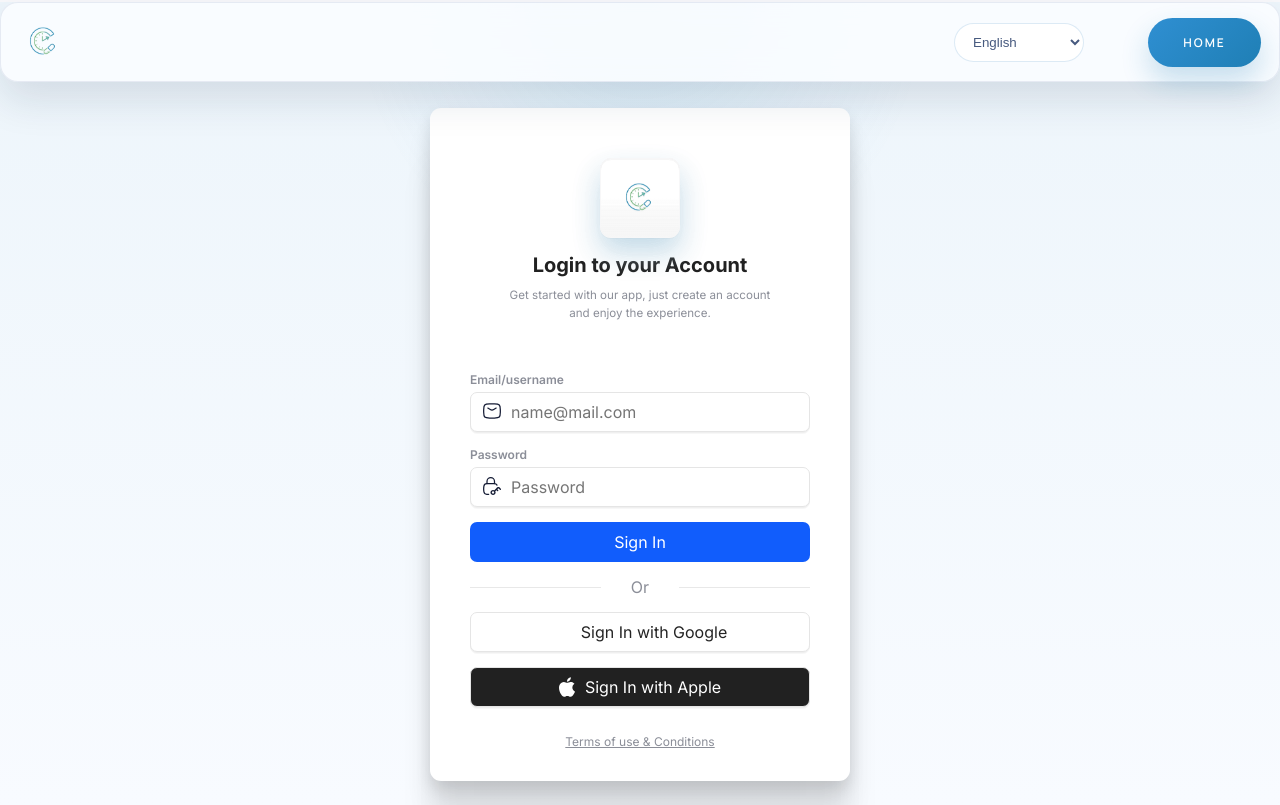
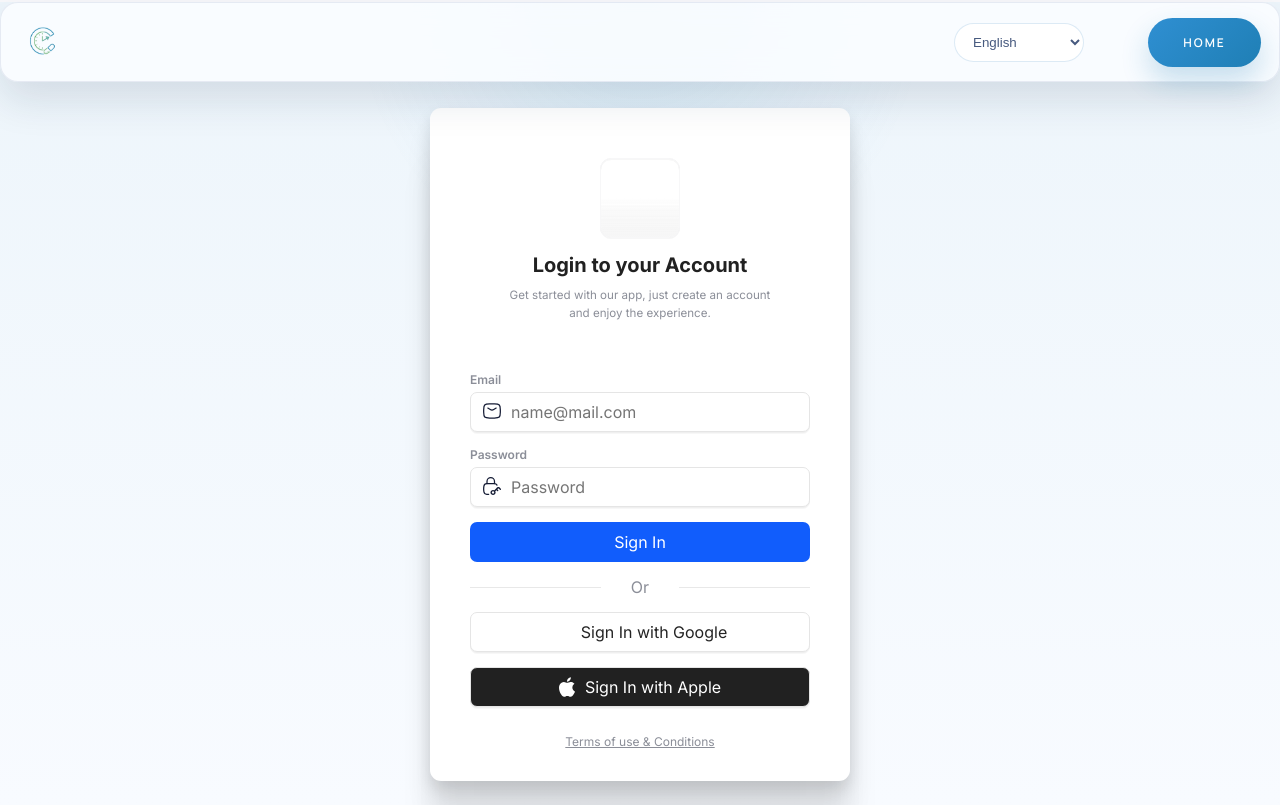
Before and after one commit to Proppeller25/DigitalTimeCapsule, a React (Vite) app in the folder client/: page /auth in a window 1280 px wide. Built offline with nearby package versions, Linux system fonts and the light colour scheme.

Commit message:
Revert "feat(auth): refresh auth page UI and navigation"
This reverts commit 101cc010886538aed5e40948962da05aa7767613.

```diff
--- a/client/src/pages/AuthPage.css
+++ b/client/src/pages/AuthPage.css
@@ -40,10 +40,6 @@
   border: 1px solid #F7F7F8;
   filter: drop-shadow(0px 0.5px 0.5px #EFEFEF) drop-shadow(0px 1px 0.5px rgba(239, 239, 239, 0.5));
   border-radius: 11px;
-  display: flex;
-  justify-content: center;
-  align-items: center;
-  box-shadow: 0 14px 28px rgba(31, 127, 181, 0.24);
 }
 
 .title_container {
--- a/client/src/pages/AuthPage.jsx
+++ b/client/src/pages/AuthPage.jsx
@@ -1,25 +1,22 @@
 import './AuthPage.css'
-import {Link} from 'react-router-dom'
 import Navbar from '../components/Navbar'
 
 const AuthPage = () => {
   return (
     <main className="authPage">
       <Navbar links={[
-      ]} ctaHref="/" ctaLabel="Home" />
+      ]} ctaHref="/auth" ctaLabel="Home" />
 
       <section className="authCardWrap">
         <form className="form_container">
-          <div className="logo_container">
-            <img src="/capsule.png" className="brandIcon" alt="Timecapsule" />
-          </div>
+  <div className="logo_container"></div>
   <div className="title_container">
     <p className="title">Login to your Account</p>
     <span className="subtitle">Get started with our app, just create an account and enjoy the experience.</span>
   </div>
   <br/>
   <div className="input_container">
-            <label className="input_label" htmlFor="email_field">Email/username</label>
+    <label className="input_label" htmlFor="email_field">Email</label>
     <svg fill="none" viewBox="0 0 24 24" height="24" width="24" xmlns="http://www.w3.org/2000/svg" className="icon">
       <path strokeLinejoin="round" strokeLinecap="round" strokeWidth="1.5" stroke="#141B34" d="M7 8.5L9.94202 10.2394C11.6572 11.2535 12.3428 11.2535 14.058 10.2394L17 8.5"></path>
       <path strokeLinejoin="round" strokeWidth="1.5" stroke="#141B34" d="M2.01577 13.4756C2.08114 16.5412 2.11383 18.0739 3.24496 19.2094C4.37608 20.3448 5.95033 20.3843 9.09883 20.4634C11.0393 20.5122 12.9607 20.5122 14.9012 20.4634C18.0497 20.3843 19.6239 20.3448 20.7551 19.2094C21.8862 18.0739 21.9189 16.5412 21.9842 13.4756C22.0053 12.4899 22.0053 11.5101 21.9842 10.5244C21.9189 7.45886 21.8862 5.92609 20.7551 4.79066C19.6239 3.65523 18.0497 3.61568 14.9012 3.53657C12.9607 3.48781 11.0393 3.48781 9.09882 3.53656C5.95033 3.61566 4.37608 3.65521 3.24495 4.79065C2.11382 5.92608 2.08114 7.45885 2.01576 10.5244C1.99474 11.5101 1.99475 12.4899 2.01577 13.4756Z"></path>
```
Lines whose indentation alone changed are shown as unchanged.
